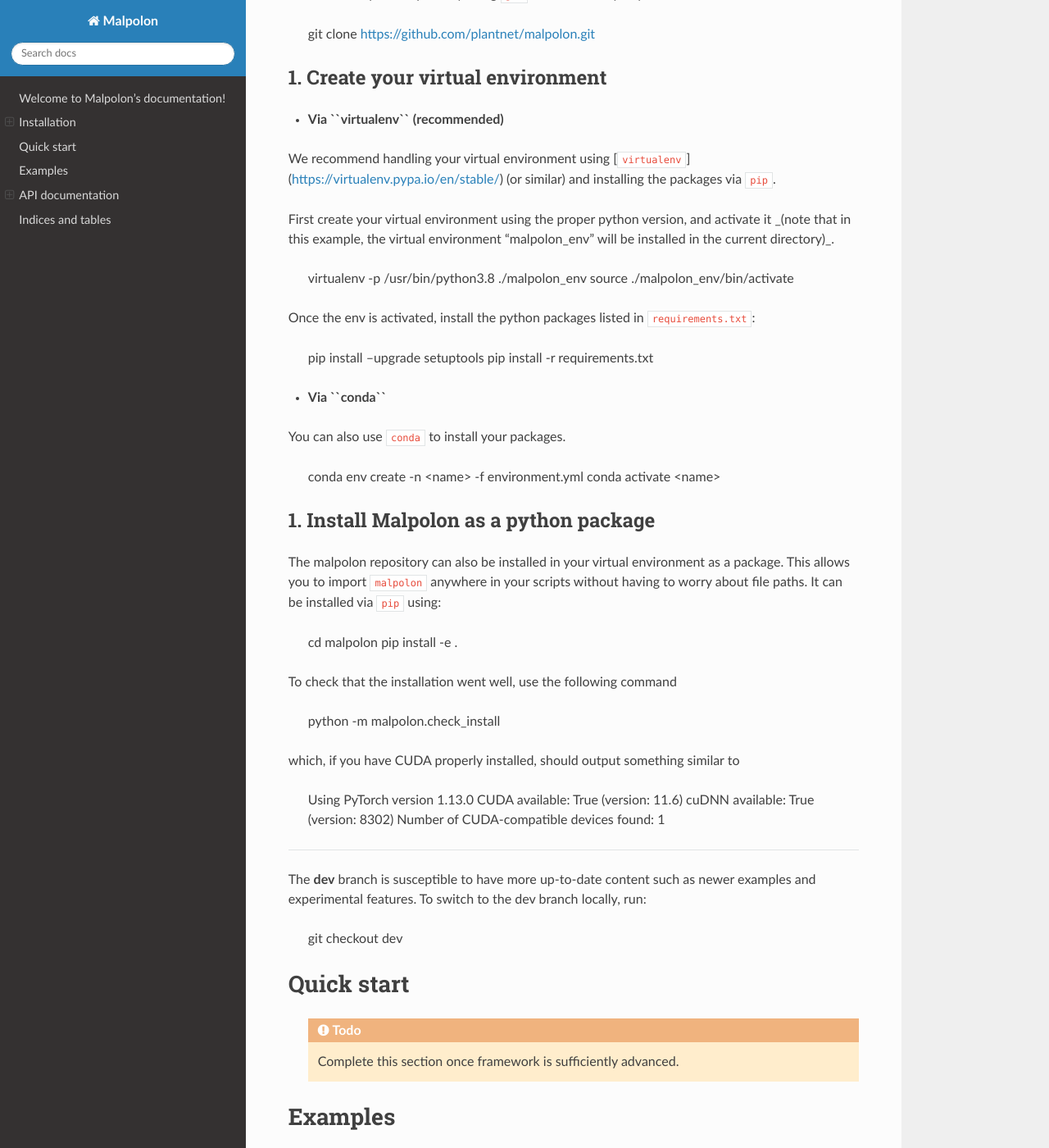
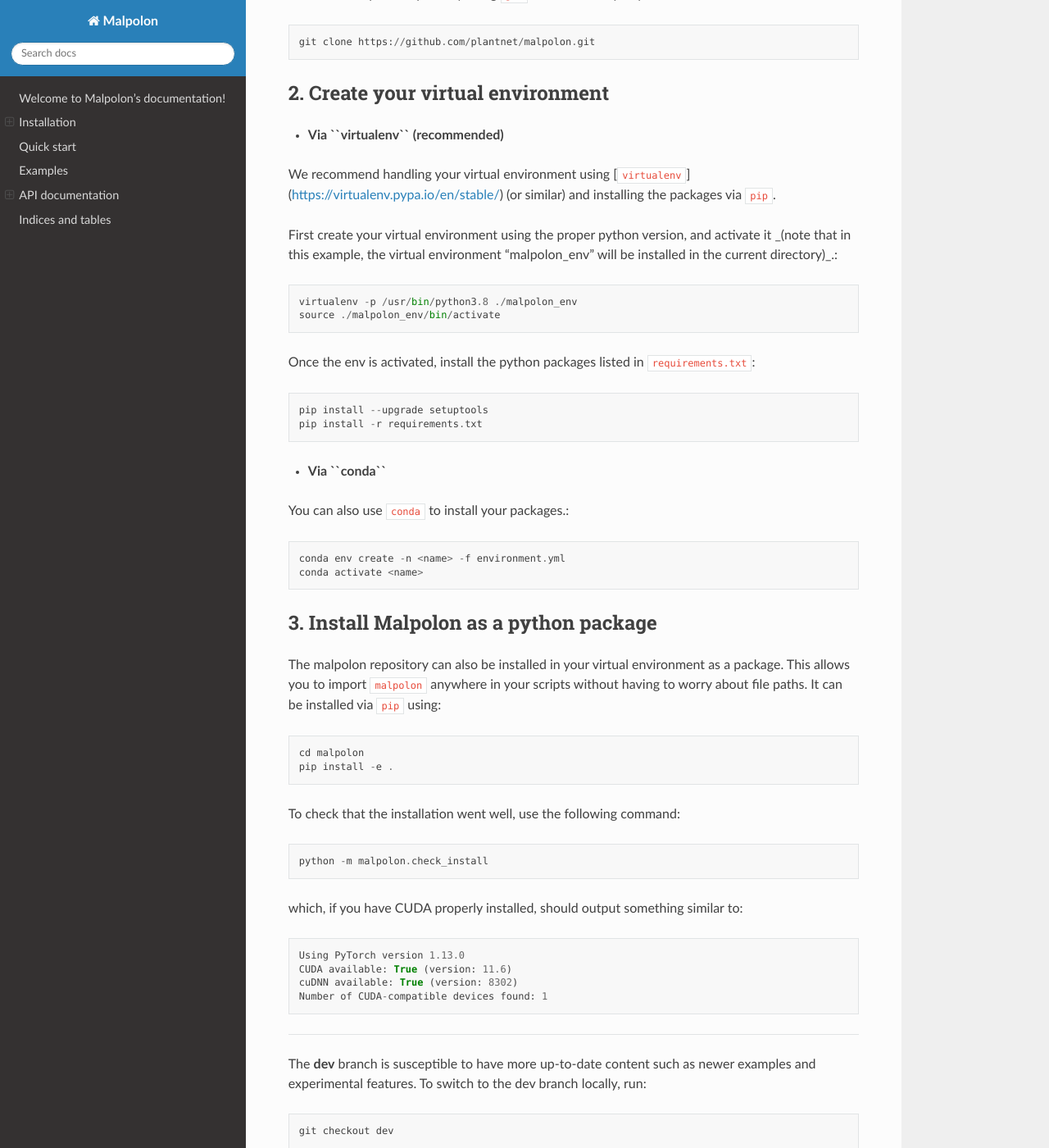
Before and after one commit to plantnet/malpolon, a Sphinx documentation site: the page built from docs/source/index.rst, in a window 1280 px wide and 1400 px high, scrolled down 791 px. Shown: the whole window at 82% size. Built offline with Sphinx 7.4.7 and the Read the Docs theme 2.0.0, drawn with Linux system fonts in a browser that asks for light colours.

Commit message:
fixed code formatting in sphinx doc

```diff
--- a/docs/source/index.rst
+++ b/docs/source/index.rst
@@ -39,46 +39,46 @@
 1. Clone the repository
 -----------------------
 
-Clone the Malpolon repository using ``git`` in the directory of your choice:
+Clone the Malpolon repository using ``git`` in the directory of your choice::
 
-   git clone https://github.com/plantnet/malpolon.git
+	git clone https://github.com/plantnet/malpolon.git
 
-1. Create your virtual environment
+2. Create your virtual environment
 ----------------------------------
 
 - **Via ``virtualenv`` (recommended)**
 
 We recommend handling your virtual environment using [``virtualenv``](https://virtualenv.pypa.io/en/stable/) (or similar) and installing the packages via ``pip``.
 
-First create your virtual environment using the proper python version, and activate it _(note that in this example, the virtual environment "malpolon_env" will be installed in the current directory)_.
+First create your virtual environment using the proper python version, and activate it _(note that in this example, the virtual environment "malpolon_env" will be installed in the current directory)_.::
 
    virtualenv -p /usr/bin/python3.8 ./malpolon_env
    source ./malpolon_env/bin/activate
 
-Once the env is activated, install the python packages listed in ``requirements.txt``:
+Once the env is activated, install the python packages listed in ``requirements.txt``::
 
    pip install --upgrade setuptools
    pip install -r requirements.txt
 
 - **Via ``conda``**
-You can also use ``conda`` to install your packages.
+You can also use ``conda`` to install your packages.::
 
    conda env create -n <name> -f environment.yml
    conda activate <name>
 
-1. Install Malpolon as a python package
+3. Install Malpolon as a python package
 ---------------------------------------
 
-The malpolon repository can also be installed in your virtual environment as a package. This allows you to import ``malpolon`` anywhere in your scripts without having to worry about file paths. It can be installed via ``pip`` using:
+The malpolon repository can also be installed in your virtual environment as a package. This allows you to import ``malpolon`` anywhere in your scripts without having to worry about file paths. It can be installed via ``pip`` using::
 
    cd malpolon
    pip install -e .
 
-To check that the installation went well, use the following command
+To check that the installation went well, use the following command::
 
    python -m malpolon.check_install
 
-which, if you have CUDA properly installed, should output something similar to
+which, if you have CUDA properly installed, should output something similar to::
 
    Using PyTorch version 1.13.0
    CUDA available: True (version: 11.6)
@@ -87,7 +87,7 @@
 
 ----
 
-The **dev** branch is susceptible to have more up-to-date content such as newer examples and experimental features. To switch to the dev branch locally, run:
+The **dev** branch is susceptible to have more up-to-date content such as newer examples and experimental features. To switch to the dev branch locally, run::
 
    git checkout dev
 
```
